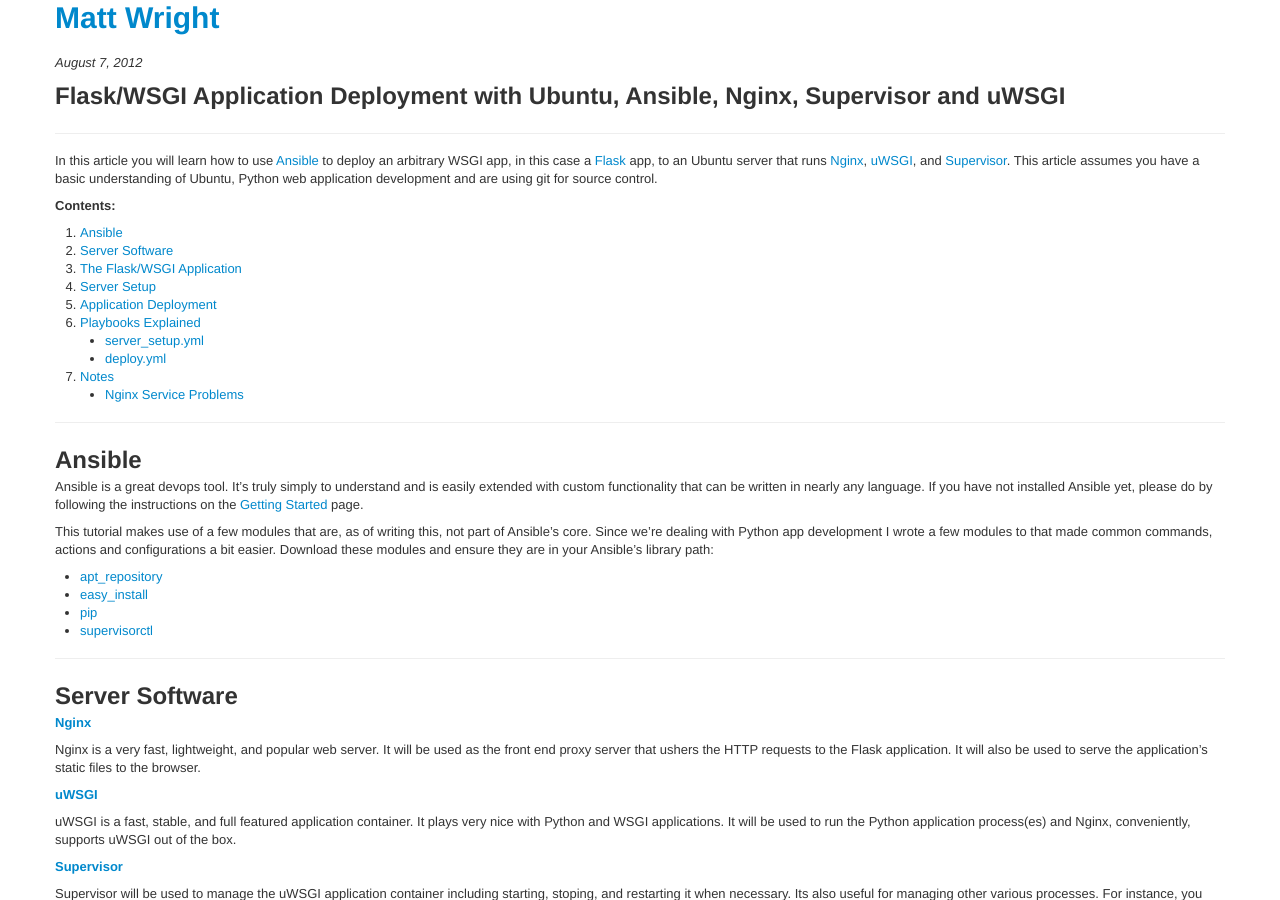
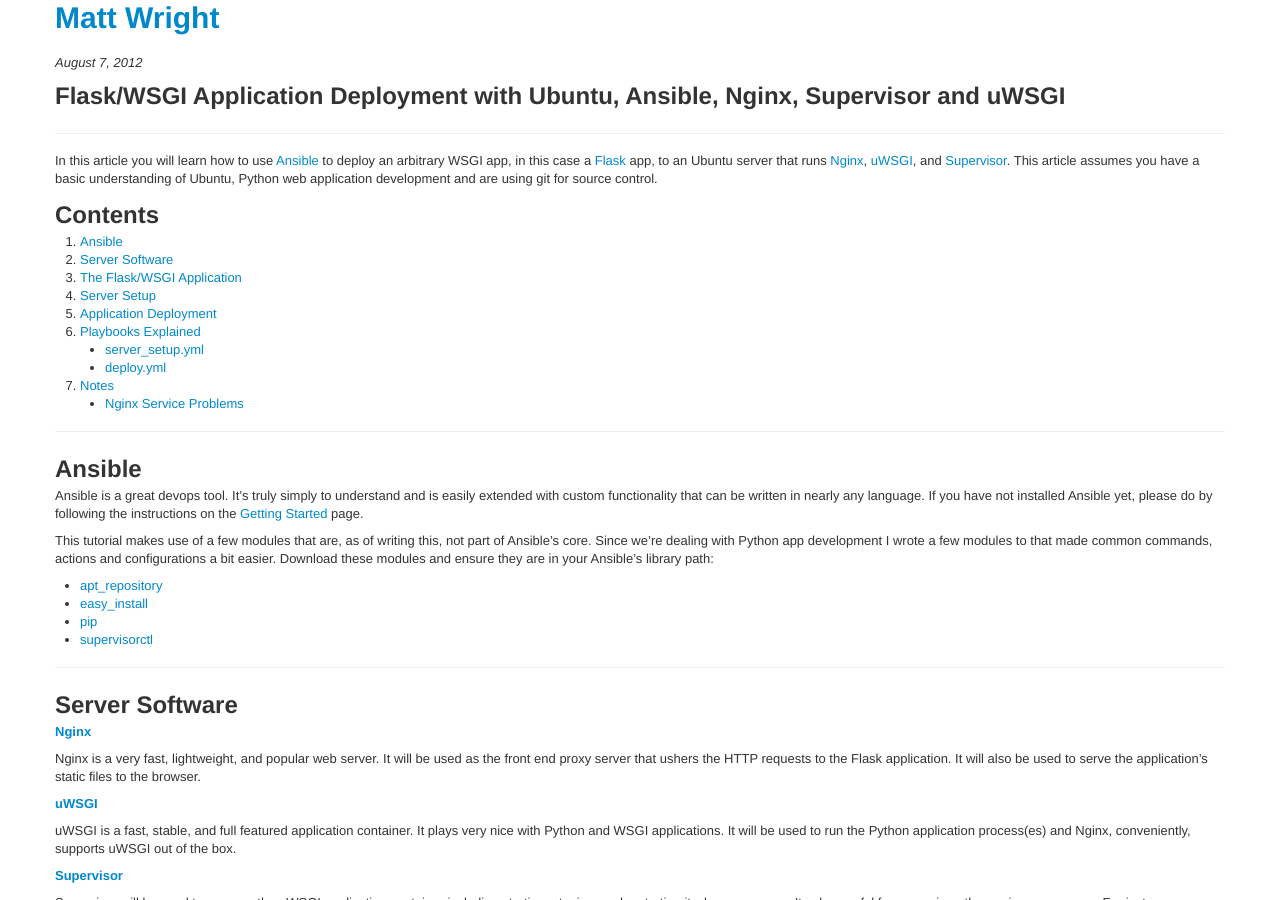
Before and after one commit to mattupstate/mattupstate.github.io, a Jekyll site: the page built from _posts/2011-08-14-nginx-uwsgi-and-web-py-and-my-new-job.markdown, in a window 1280 px wide and 900 px high. Built offline with Jekyll 4.4.1, drawn with Linux system fonts in a browser that asks for light colours; nearby versions of some CDN libraries; some web fonts are replaced; Markdown is read by kramdown in place of the engine named in the settings; comment, search, counter and statistics services are not loaded.

Commit message:
Change formatting

```diff
--- a/_posts/2011-08-14-nginx-uwsgi-and-web-py-and-my-new-job.markdown
+++ b/_posts/2011-08-14-nginx-uwsgi-and-web-py-and-my-new-job.markdown
@@ -18,7 +18,7 @@
 
 In this article you will learn how to use [Ansible](http://ansible.github.com) to deploy an arbitrary WSGI app, in this case a [Flask](http://flask.pocoo.org) app, to an Ubuntu server that runs [Nginx](http://wiki.nginx.org/), [uWSGI](http://projects.unbit.it/uwsgi/), and [Supervisor](http://supervisord.org/). This article assumes you have a basic understanding of Ubuntu, Python web application development and are using git for source control.
 
-**Contents:**
+##Contents
 
 1. [Ansible](#ansible)
 2. [Server Software](#server-software)
```
